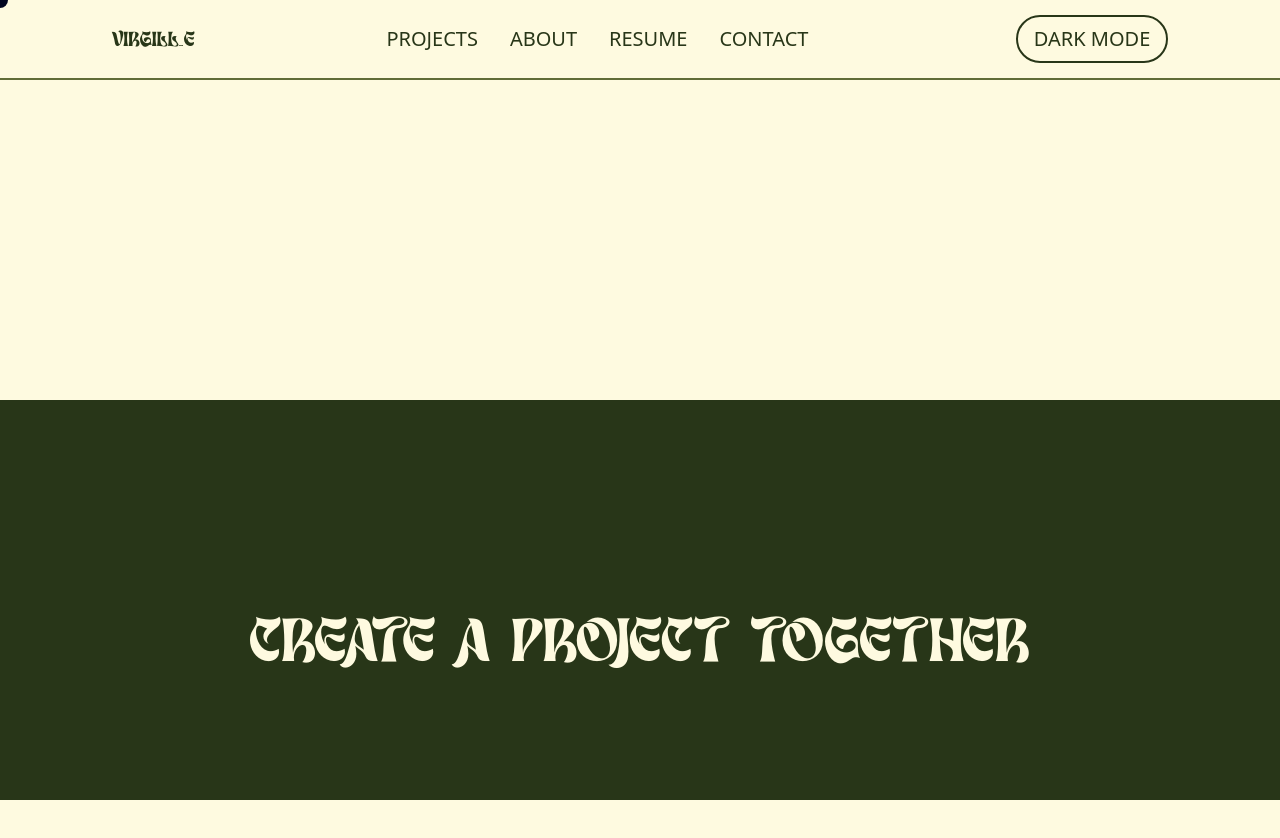
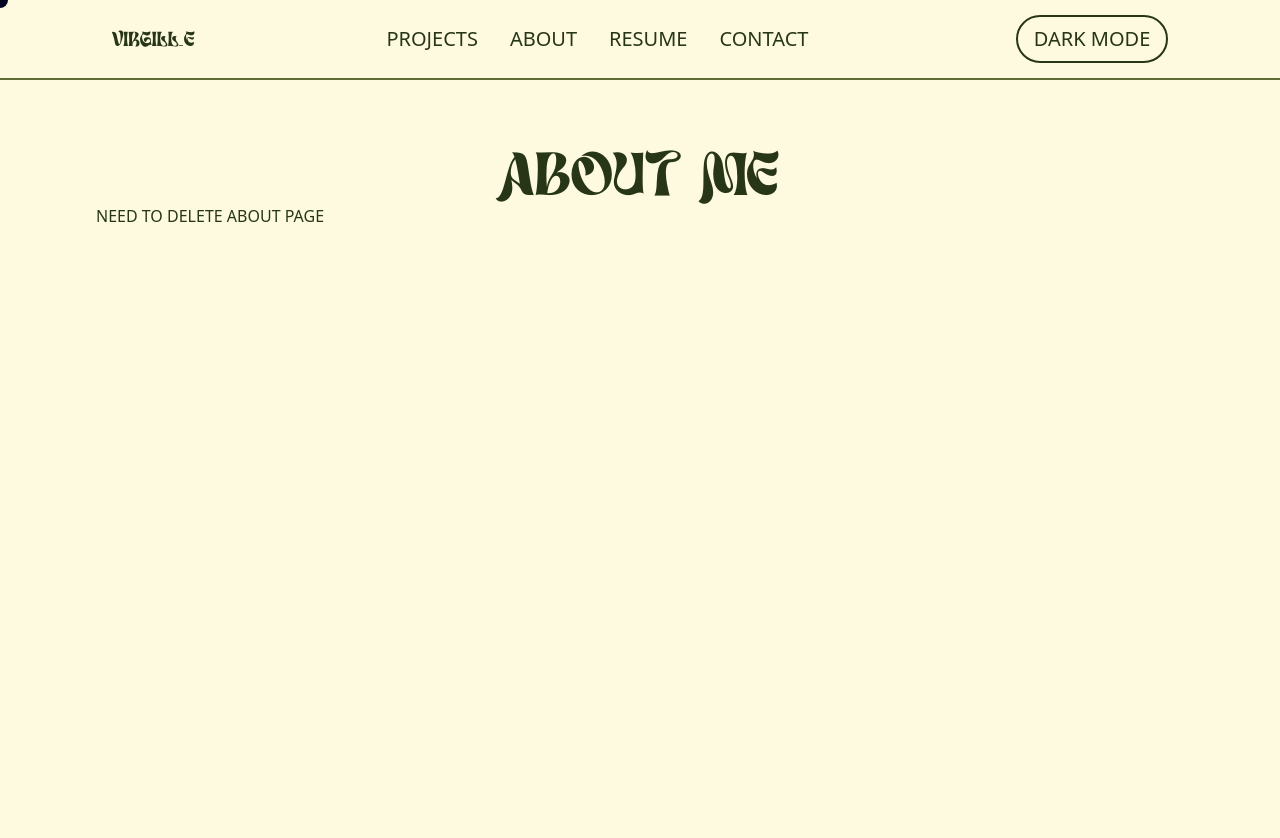
Before and after one commit to virgill-e/portfolio, a Nuxt app: page /about in a window 1280 px wide. Shown: the top 838 px of the page. Before the commit the page ends 800 px from the top, so only its background shows below. Built offline with nearby package versions, Linux system fonts and the light colour scheme.

Commit message:
cancel about page

```diff
--- a/components/layout/Navbar.vue
+++ b/components/layout/Navbar.vue
@@ -4,7 +4,7 @@
         <nuxt-link to="/" class="underline-gradient font-lostar">Virgill_e</nuxt-link>
         <div class="hidden md:flex gap-8">
             <nuxt-link to="/projects" class="underline-gradient">Projects</nuxt-link>
-            <a href="#" class="underline-gradient">About</a>
+            <nuxt-link to="/about" class="underline-gradient">About</nuxt-link>
             <a href="#" class="underline-gradient">Resume</a>
             <a href="#" class="hidden md:block underline-gradient">Contact</a>
         </div>
--- /dev/null
+++ b/pages/about.vue
@@ -0,0 +1,12 @@
+<template>
+    <div class="min-h-screen bg-custom-cream py-16 px-8 md:px-24">
+        <h1 class="text-custom-forest text-6xl font-lostar text-center">About me</h1>
+        need to delete about page
+    </div>
+</template>
+
+<script setup>
+
+</script>
+
+<style scoped></style>
```
